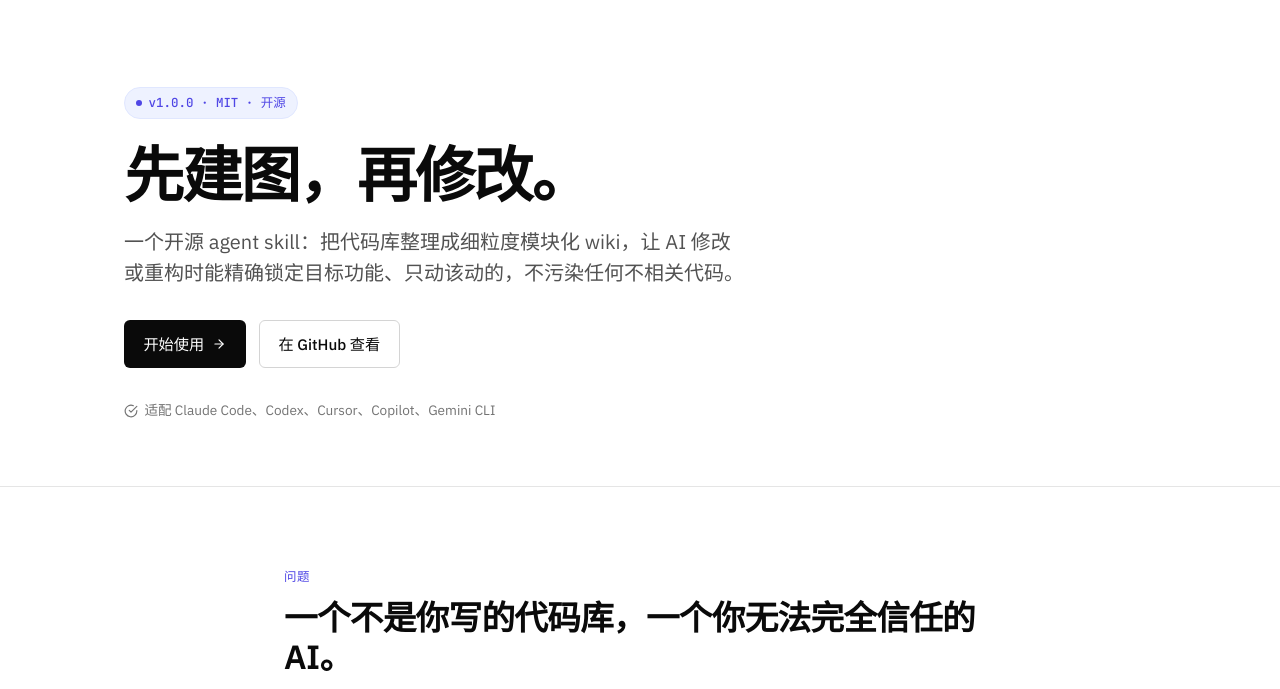
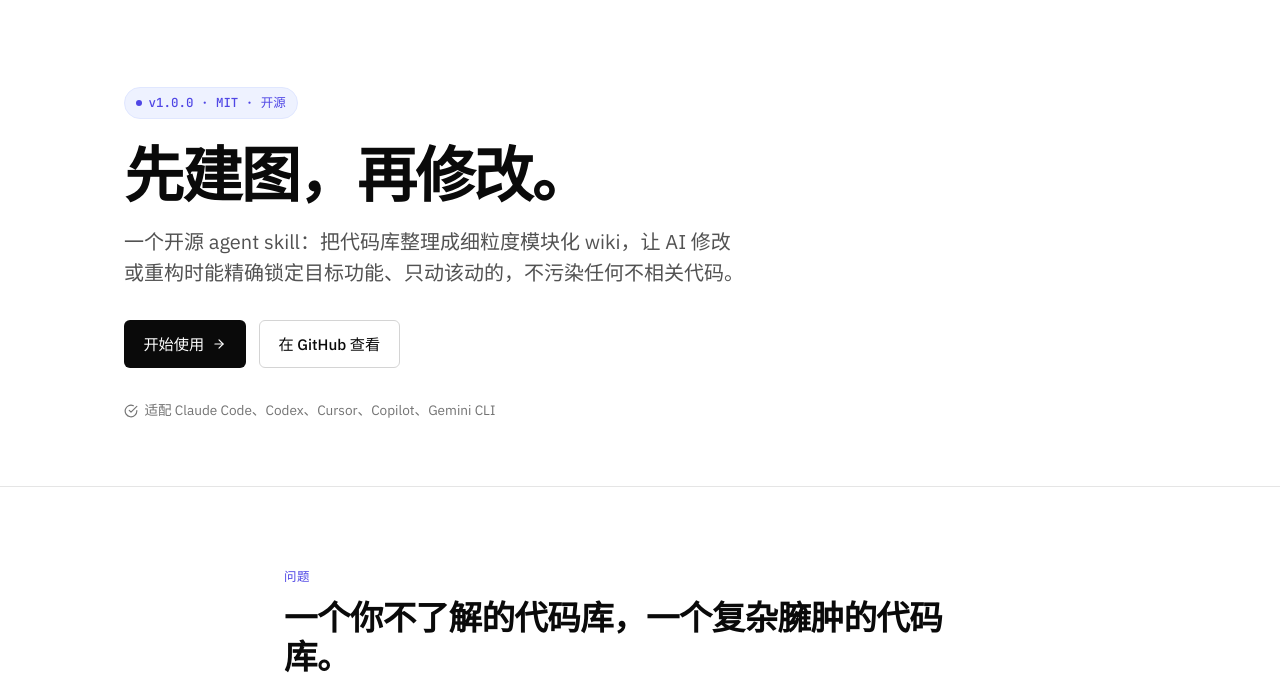
Before and after one commit to Luis-yl/map-then-modify, a plain HTML site: page docs/index.html in a window 1280 px wide. Shown: the part 70-759 px from the top of the page. Drawn offline with Linux system fonts and the light colour scheme.

Commit message:
docs(landing): refocus problem title on the codebase, not on AI trust
The previous title framed the problem as "untrustworthy AI" alongside
"unfamiliar codebase", but the skill solves a codebase-comprehension
problem. The AI is the actor, not the adversary. Pulling the AI clause
makes the section's framing match what the skill actually addresses.

zh: 一个你不了解的代码库，一个复杂臃肿的代码库。
en: A codebase you don't know. A codebase too sprawling to hold in your head.

Parallel double-clause structure preserved (rhetorical doubling) —
both clauses now describe the codebase's two real properties:
unfamiliar + sprawling.

The story below (where AI inadvertently breaks unrelated modules)
stays — it shows how the codebase problem manifests in practice,
which is the right narrative flow.

```diff
--- a/docs/index.html
+++ b/docs/index.html
@@ -860,7 +860,7 @@
     <section class="block" id="problem">
       <div class="container-narrow">
         <div class="eyebrow" data-i18n="problem.eyebrow">The problem</div>
-        <h2 class="section-title" data-i18n="problem.title">A codebase you didn't write, an AI you can't fully trust.</h2>
+        <h2 class="section-title" data-i18n="problem.title">A codebase you don't know. A codebase too sprawling to hold in your head.</h2>
         <p class="section-lead" data-i18n="problem.lead">
           You inherit a 200k-line project. You ask an AI to add one feature. It does — but the next deploy breaks something you never asked it to touch. Sound familiar?
         </p>
@@ -1165,7 +1165,7 @@
         'hero.meta': 'Works with Claude Code, Codex, Cursor, Copilot, Gemini CLI',
 
         'problem.eyebrow': 'The problem',
-        'problem.title': "A codebase you didn't write, an AI you can't fully trust.",
+        'problem.title': "A codebase you don't know. A codebase too sprawling to hold in your head.",
         'problem.lead': 'You inherit a 200k-line project. You ask an AI to add one feature. It does — but the next deploy breaks something you never asked it to touch. Sound familiar?',
         'problem.s1': 'A client hands you <strong>200,000 lines of code</strong> you\'ve never read.',
         'problem.s2': 'You ask an AI to make <strong>a small change</strong> in one module.',
@@ -1253,7 +1253,7 @@
         'hero.meta': '适配 Claude Code、Codex、Cursor、Copilot、Gemini CLI',
 
         'problem.eyebrow': '问题',
-        'problem.title': '一个不是你写的代码库，一个你无法完全信任的 AI。',
+        'problem.title': '一个你不了解的代码库，一个复杂臃肿的代码库。',
         'problem.lead': '你接手一个 20 万行代码的项目。你让 AI 加一个功能。它做完了——但下次发布时，某个你压根没让它碰的地方突然崩了。熟悉吗？',
         'problem.s1': '客户甩给你 <strong>20 万行</strong>你从未读过的代码。',
         'problem.s2': '你让 AI 在某个模块里改<strong>一个小地方</strong>。',
```
